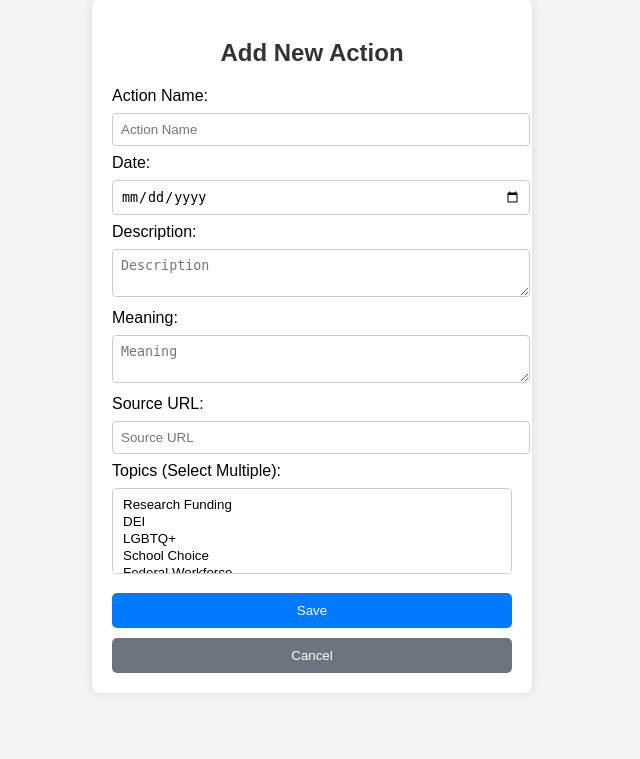
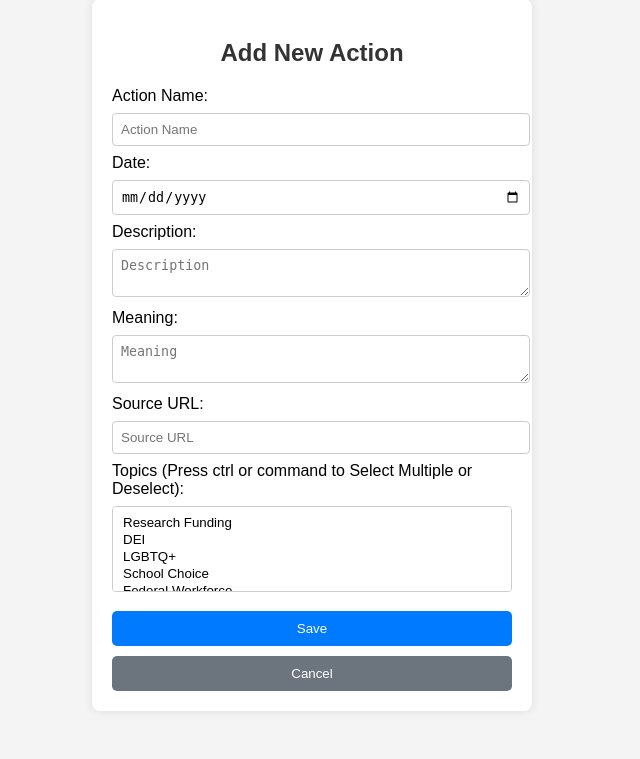
Before and after one commit to fuminhsiao/ucea-executive-tracker, a Django app: page /add_action/ in a window 1280 px wide. Shown: the part 49-808 px from the top of the page, without its empty margins (328-968 px from the left). Before the commit the page ends 722 px from the top, so only its background shows below. Run offline with Django 5.2, Linux system fonts and the light colour scheme; a user stored in the database is signed in; data comes from the database, SQL or seed files in the repository.

Commit message:
Updated instruction on select multiple

```diff
--- a/action/templates/add_action.html
+++ b/action/templates/add_action.html
@@ -79,7 +79,7 @@
             <label>Source URL:</label>
             <input type="text" name="source" placeholder="Source URL">
 
-            <label>Topics (Select Multiple):</label>
+            <label>Topics (Press ctrl or command to Select Multiple or Deselect):</label>
             <select name="topics" multiple required>
                 {% for topic in topics %}
                     <option value="{{ topic.id }}">{{ topic.name }}</option>
--- a/action/templates/edit_action.html
+++ b/action/templates/edit_action.html
@@ -79,7 +79,7 @@
             <label>Source URL:</label>
             <input type="text" name="source" value="{{ action.source }}">
 
-            <label>Topics (Select Multiple):</label>
+            <label>Topics (Press ctrl or command to Select Multiple or Deselect):</label>
             <select name="topics" multiple required>
                 {% for topic in topics %}
                     <option value="{{ topic.id }}" {% if topic in action.topics.all %}selected{% endif %}>
```
